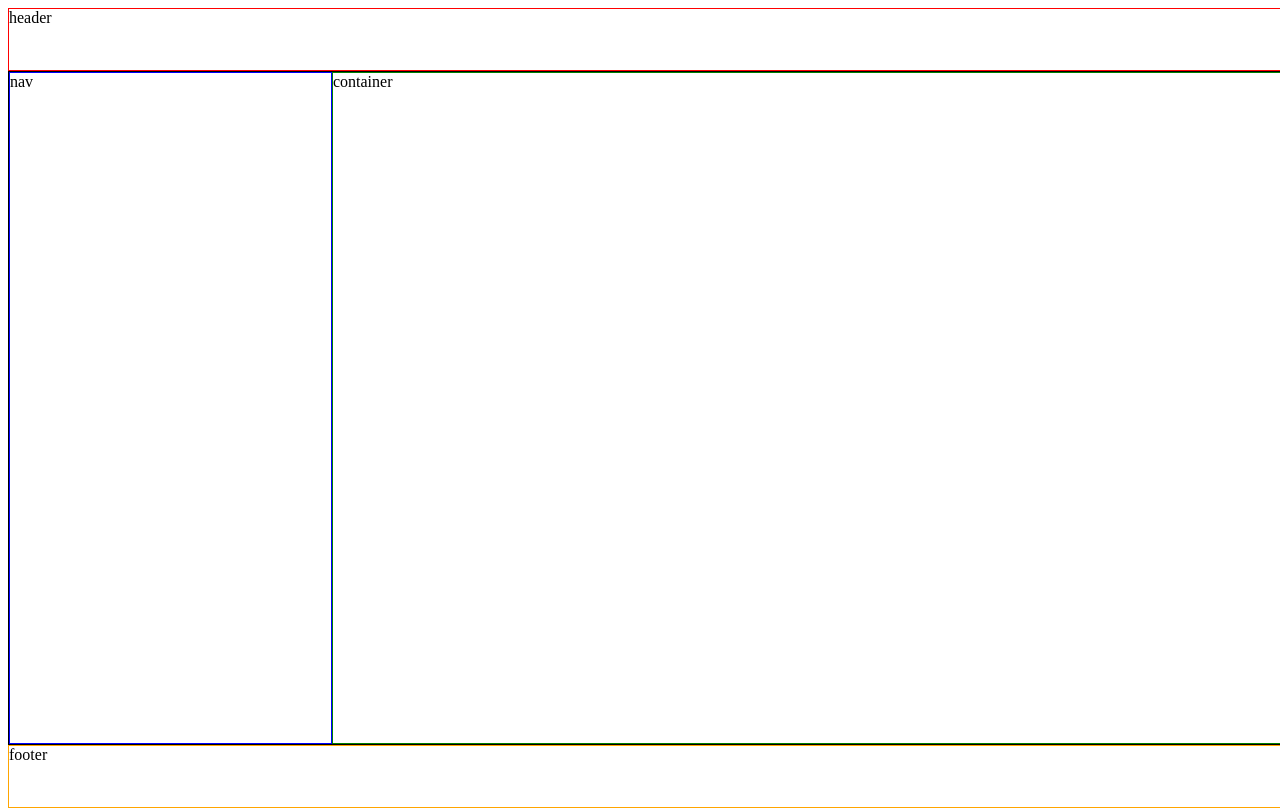
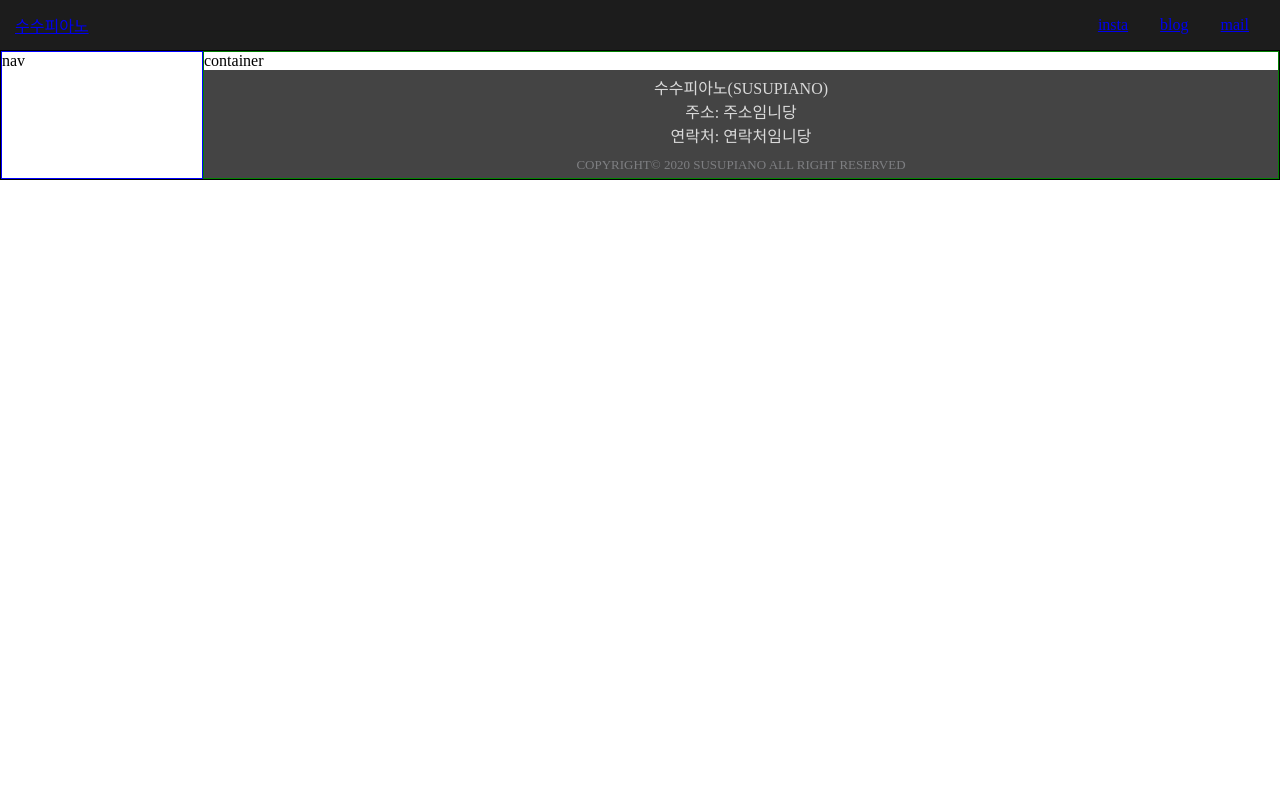
Before and after one commit to danielsychoo/toyproject-susupiano, a plain HTML site: page index.html in a window 1280 px wide. Drawn offline with Linux system fonts and the light colour scheme.

Commit message:
add about header & footer

```diff
--- a/index.html
+++ b/index.html
@@ -7,19 +7,33 @@
     <title>수수피아노 susupiano</title>
   </head>
   <body>
-    <header id='header'>
-      header
+    <header id='idHeader'>
+      <a id='idSmallLogo' href="#a">수수피아노</a>
+      <div id='idsnsLogo'>
+        <a class='clsnsImg' href="#a">insta</a>
+        <a class='clsnsImg' href="#a">blog</a>
+        <a class='clsnsImg' href='#a'>mail</a>
+      </div>
     </header>
-    <div id='center'>
-      <nav id='navigation'>
+    <div id='idCenter'>
+      <nav id='idNavigation'>
         nav
       </nav>
-      <div id='container'>
-        container
+      <div id='idMainSection'>
+        <div id='idMainContainer'>
+          container
+        </div>
+        <footer id='idFooter'>
+          <div id='idFooterContent'>
+            수수피아노(SUSUPIANO) <br>
+            주소: 주소임니당 <br>
+            연락처: 연락처임니당
+          </div>
+          <div id="idCopyright">
+            COPYRIGHT© 2020 SUSUPIANO ALL RIGHT RESERVED
+          </div>
+        </footer>
       </div>
     </div>
-    <footer id='footer'>
-      footer
-    </footer>
   </body>
 </html>
--- a/style.css
+++ b/style.css
@@ -1,29 +1,60 @@
 body {
   width: 100%;
-  height: 800px;
+  /* height: 768px; */
+  margin: 0;
   display: flex;
   flex-direction: column;
 }
-#header {
-  border: 1px red solid;
-  flex: 1 1 auto;
+#idHeader {
+  padding: 0 15px;
+  background-color: #1c1c1c;
+  flex: 1 1 50px;
+  display: flex;
+  justify-content: space-between;
+  align-items: center;
+}
+#idsnsLogo {
+  display: flex;
+  justify-content: center;
+}
+.clsnsImg {
+  padding: 1px 16px;
 }
 
-#center {
+#idCenter {
   border: 1px black solid;
-  flex: 15 1 auto;
+  flex: 13 1 auto;
   display: flex;
 }
-#navigation {
+#idNavigation {
   border: 1px blue solid;
-  flex: 2.5 1 auto;
+  width: 200px;
 }
-#container {
+#idMainSection {
   border: 1px green solid;
-  flex: 7.5 1 auto;
+  flex: 8 1 auto;
+  display: flex;
+  flex-direction: column;
 }
 
-#footer {
-  border: 1px orange solid;
-  flex: 1 1 auto;
+#idMainContainer {
+  flex: 8 1 0;
 }
+
+#idFooter {
+  background-color: #444444;
+  flex: 1 1 0;
+  text-align: center;
+  display: flex;
+  flex-direction: column;
+  justify-content: flex-end;
+}
+#idFooterContent {
+  padding: 5px;
+  color: #dadada;
+}
+#idCopyright {
+  padding: 5px;
+  font-size: 13px;
+  color: #7e7f82;
+}
```
